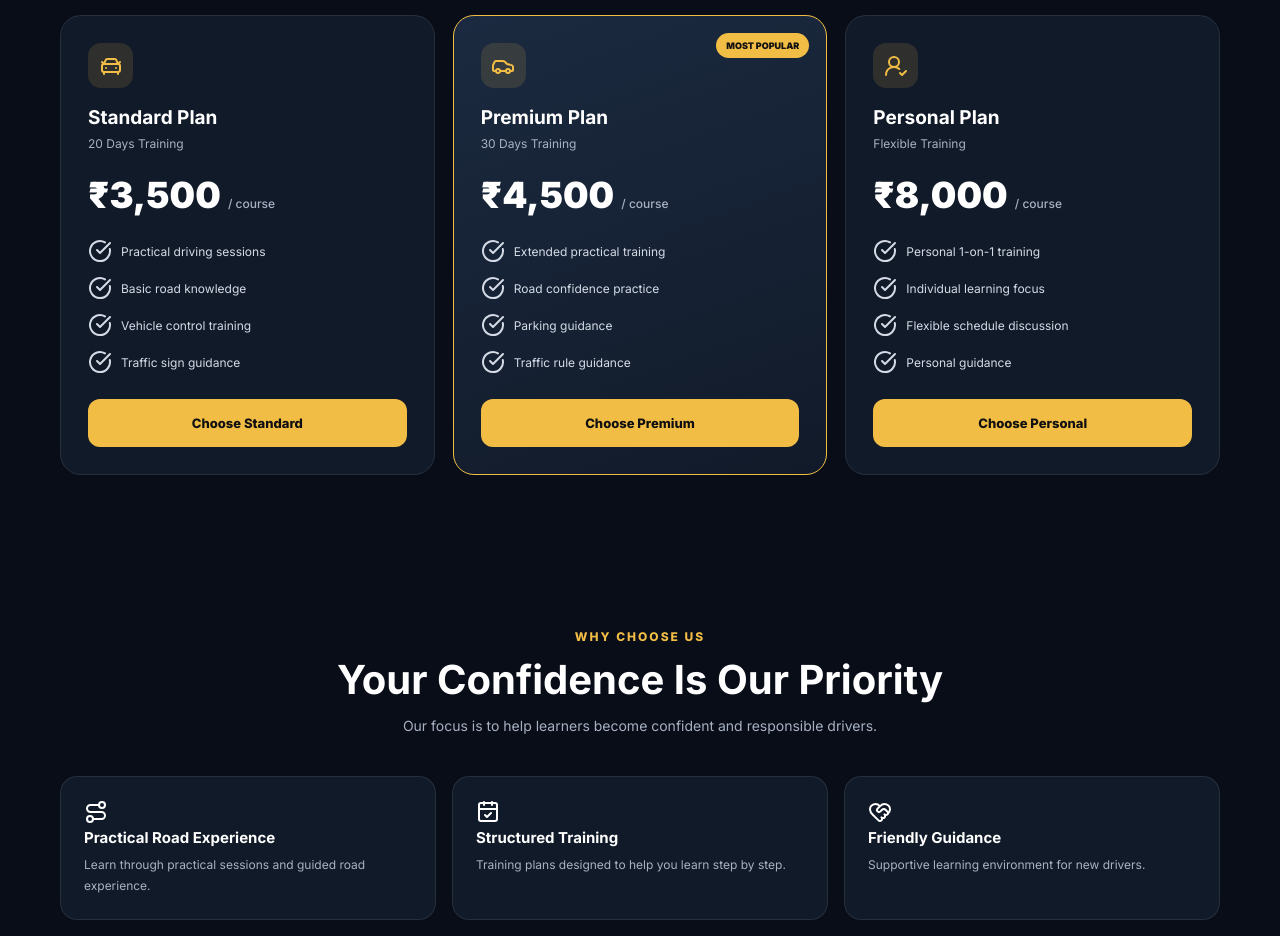
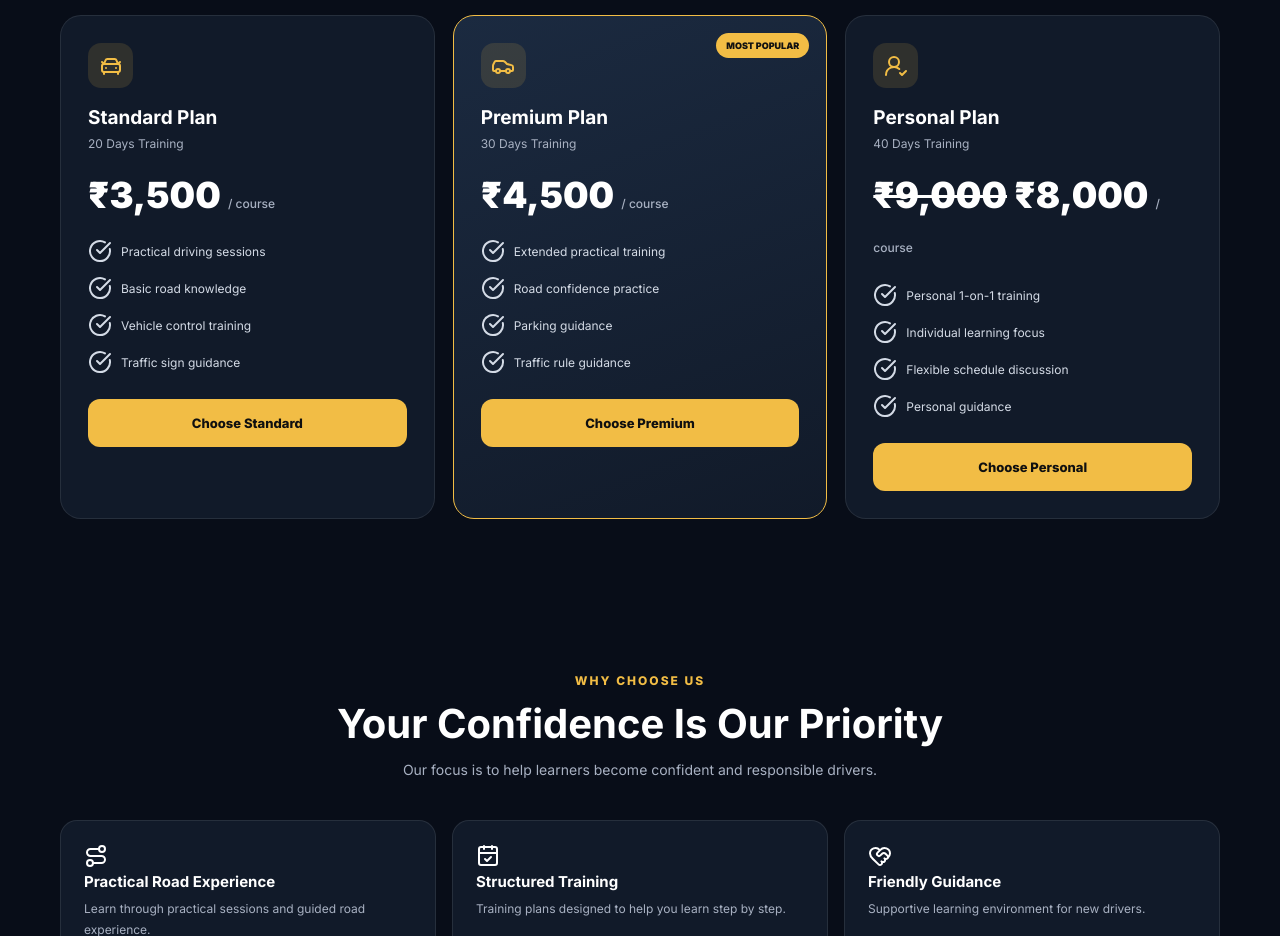
Before and after one commit to a-one-driving/-classes, a plain HTML site: page index.html in a window 1280 px wide. Shown: the part 1460-2396 px from the top of the page. Drawn offline with nearby package versions, Linux system fonts and the light colour scheme.

Commit message:
Update index.html

```diff
--- a/index.html
+++ b/index.html
@@ -945,17 +945,29 @@ footer{border-top:1px solid var(--border);padding:30px 0;margin-top:50px}
       </div>
 
      <div class="package-card">
-        <div class="plan-icon"><i data-lucide="user-round-check"></i></div>
+  <div class="plan-icon">
+    <i data-lucide="user-round-check"></i>
+  </div>
+
   <h3>Personal Plan</h3>
-        <p class="duration">Flexible Training</p>
-        <div class="price">₹8,000 <small>/ course</small></div>
+  <p class="duration">40 Days Training</p>
+
+  <div class="price">
+    <del>₹9,000</del>
+    <span>₹8,000</span>
+    <small>/ course</small>
+  </div>
+
   <ul>
     <li><i data-lucide="check-circle"></i> Personal 1-on-1 training</li>
     <li><i data-lucide="check-circle"></i> Individual learning focus</li>
     <li><i data-lucide="check-circle"></i> Flexible schedule discussion</li>
     <li><i data-lucide="check-circle"></i> Personal guidance</li>
   </ul>
-        <button class="btn-primary" onclick="openBooking('Personal Plan')">Choose Personal</button>
+
+  <button class="btn-primary" onclick="openBooking('Personal Plan')">
+    Choose Personal
+  </button>
 </div>
     </div>
   </div>
```
Lines whose indentation alone changed are shown as unchanged.
